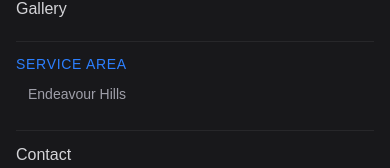
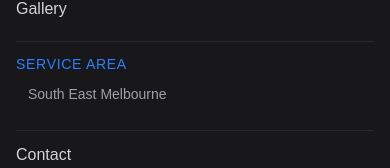
Before and after one commit to Ayushrf121/Lux-Customs, a Next.js app in the folder frontend/: page / in a window 390 px wide. Both pictures are taken after a click on the button 354 px from the left and 40 px from the top of the page. Shown: the part 389-557 px from the top of the page. Built offline with nearby package versions, Linux system fonts and the light colour scheme.

Commit message:
Update Navbar.js

```diff
--- a/frontend/app/components/layouts/Navbar.js
+++ b/frontend/app/components/layouts/Navbar.js
@@ -167,7 +167,7 @@ export default function Navbar() {
                     <div className="py-2 text-zinc-300 font-medium border-t border-zinc-800 pt-3">
                         <p className="text-blue-500 mb-1 text-sm uppercase tracking-wider">Service Area</p>
                         <Link href="/areas/endeavour-hills" onClick={() => setMobileMenuOpen(false)} className="block py-1.5 pl-3 text-sm text-zinc-400 hover:text-white">
-                            Endeavour Hills
+                            South East Melbourne
                         </Link>
                     </div>
 
```
